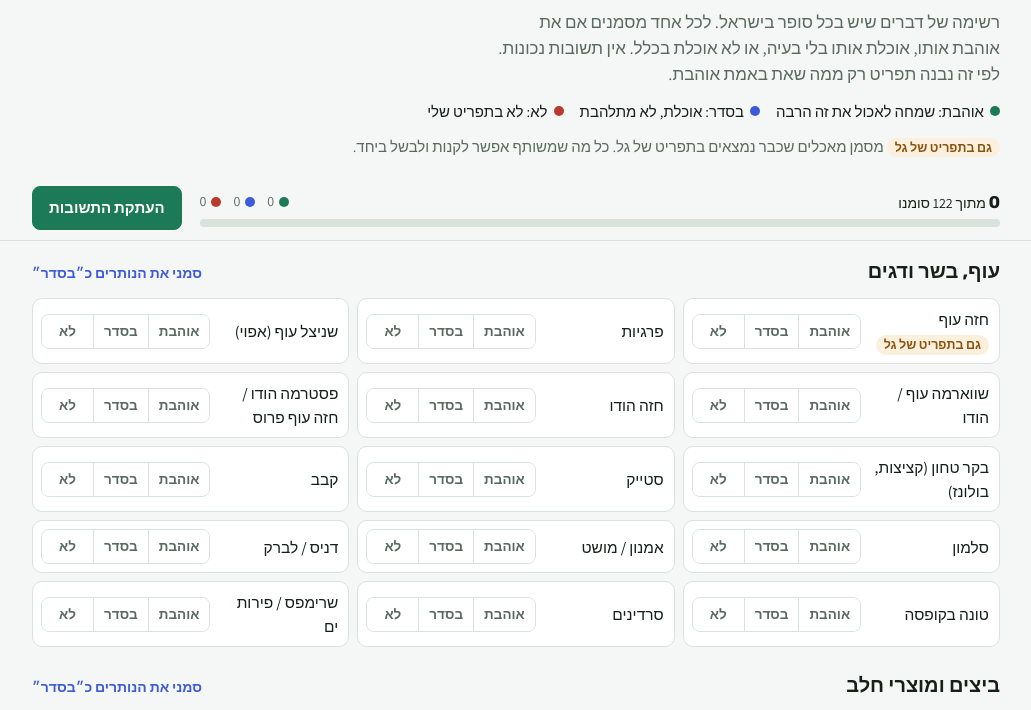
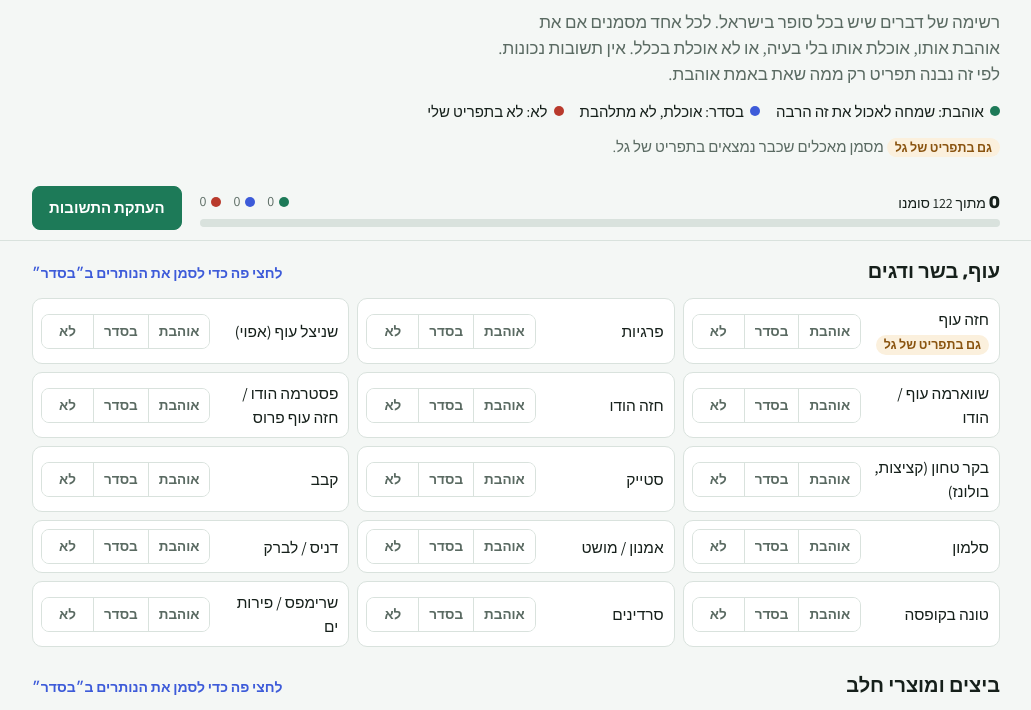
Before and after one commit to Gal1997/daniel-food, a plain HTML site: page index.html in a window 1280 px wide. Shown: the part 76-786 px from the top of the page, without its empty margins (124-1155 px from the left). Drawn offline with Linux system fonts and the light colour scheme.

Commit message:
Update checklist wording
Co-Authored-By: Claude Opus 5.5 <noreply@anthropic.com>

```diff
--- a/index.html
+++ b/index.html
@@ -143,7 +143,7 @@ main { padding-block: 18px 30px; display: grid; gap: 26px; }
     <span><i class="dot ok"></i> בסדר: אוכלת, לא מתלהבת</span>
     <span><i class="dot no"></i> לא: לא בתפריט שלי</span>
   </div>
-  <p class="galnote"><span class="galtag">גם בתפריט של גל</span> מסמן מאכלים שכבר נמצאים בתפריט של גל. כל מה שמשותף אפשר לקנות ולבשל ביחד.</p>
+  <p class="galnote"><span class="galtag">גם בתפריט של גל</span> מסמן מאכלים שכבר נמצאים בתפריט של גל.</p>
 </div>
 
 <div class="bar">
@@ -253,7 +253,7 @@ function renderGroups() {
     <section class="group" aria-labelledby="g-${g.id}">
       <header>
         <h2 id="g-${g.id}">${g.title}</h2>
-        <button class="allok" type="button" data-allok="${g.id}">סמני את הנותרים כ״בסדר״</button>
+        <button class="allok" type="button" data-allok="${g.id}">לחצי פה כדי לסמן את הנותרים ב״בסדר״</button>
         ${g.hint ? `<p class="hint">${g.hint}</p>` : ""}
       </header>
       <div class="items">
```
